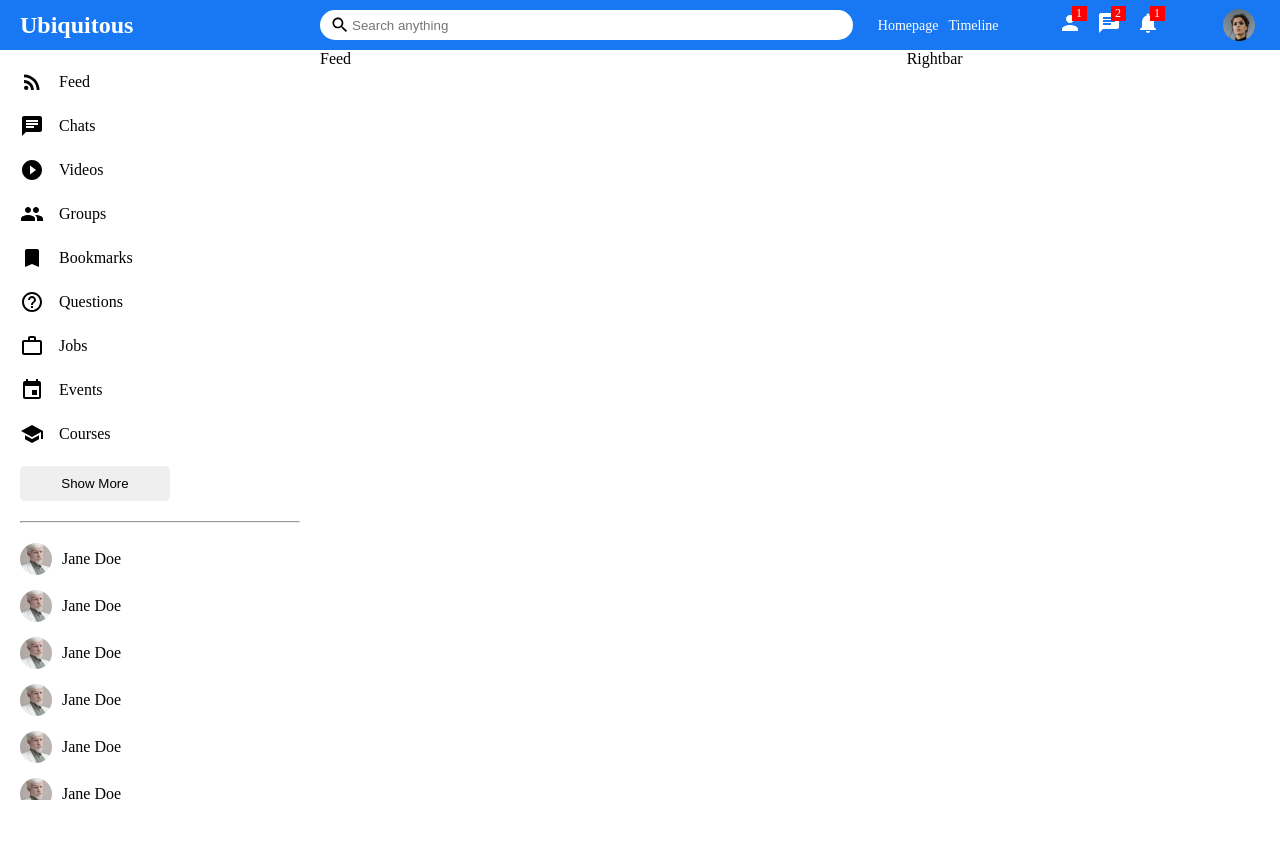
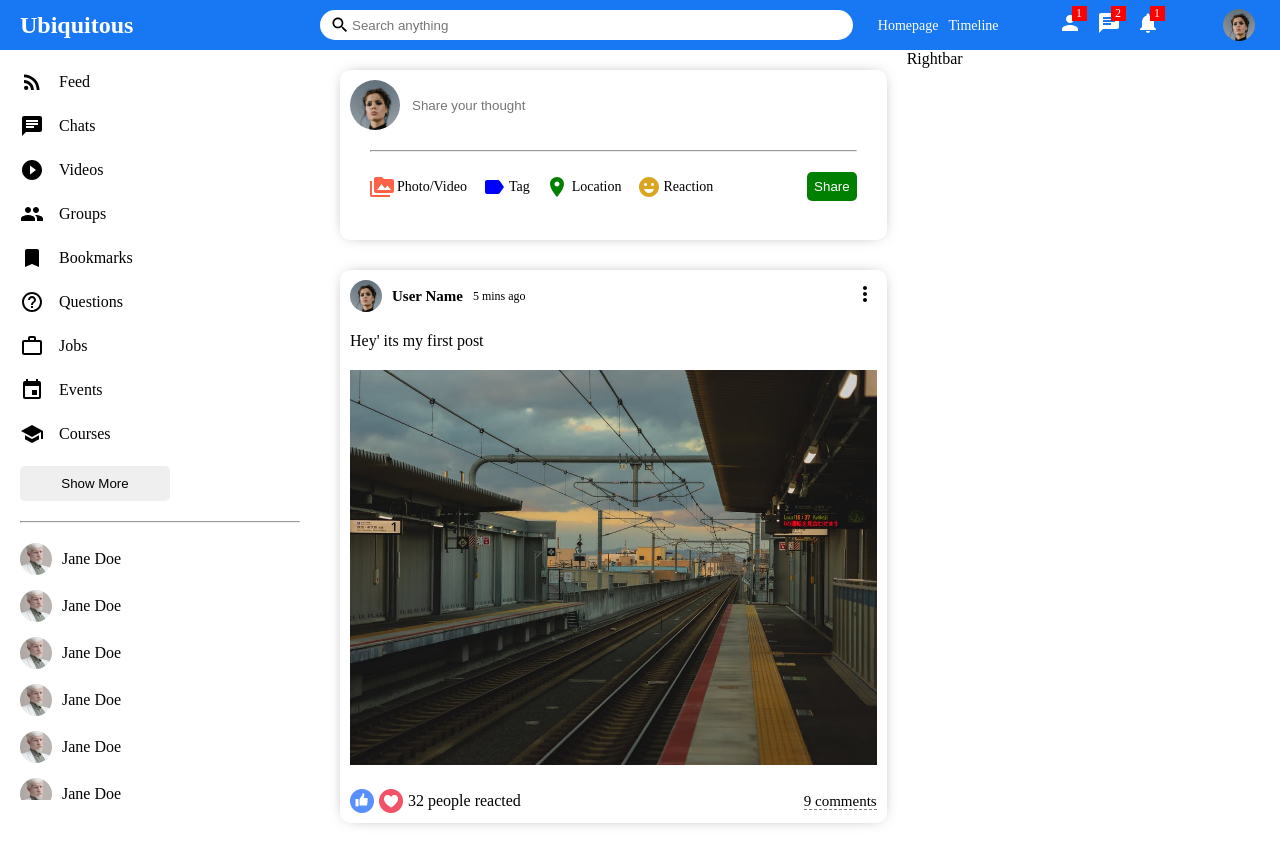
Before and after one commit to ayushnanda21/ubiquitous-client, a React (Create React App) app: page / in a window 1280 px wide. Shown: the top 864 px of the page. Before the commit the page ends 800 px from the top, so only its background shows below. Built offline with nearby package versions, Linux system fonts and the light colour scheme.

Commit message:
feed components --external comp calling inc

```diff
--- a/public/index.html
+++ b/public/index.html
@@ -8,7 +8,7 @@
       content="Web site created using create-react-app"
     />
     <!--Font family added-->
-    <link href="https://fonts.googleapis.com/css2?family=Roboto:ital,wght@0,100;0,300;0,400;0,700;1,500;1,700&display=swap" rel="stylesheet">
+    <link href="https://fonts.googleapis.com/css2?family=Roboto:ital,wght@0,100;0,300;0,400;0,500;0,700;1,500;1,700&display=swap" rel="stylesheet">
     <link rel="stylesheet" href="style.css">
     <title>Ubiquitous App</title>
   </head>
--- a/src/components/feed/Feed.jsx
+++ b/src/components/feed/Feed.jsx
@@ -1,10 +1,15 @@
 import React from 'react'
 import "./feed.css"
+import Share from "../share/Share"
+import Post from "../post/Post"
 
 export default function Feed() {
   return (
     <div className='feed'>
-      Feed
+      <div className="feedWrapper">
+        <Share />
+        <Post />
+      </div>
     </div>
   )
 }
--- a/src/components/feed/feed.css
+++ b/src/components/feed/feed.css
@@ -1,3 +1,7 @@
 .feed{
     flex: 5.5;
 }
+
+.feedWrapper{
+    padding: 20px;
+}
--- /dev/null
+++ b/src/components/post/Post.jsx
@@ -0,0 +1,39 @@
+import React from 'react'
+import "./post.css"
+import { MoreVert } from "@mui/icons-material"
+
+export default function Post() {
+  return (
+    <div className="post">
+        <div className="postWrapper">
+
+            <div className="postTop">
+                <div className="postTopLeft">
+                    <img src="/assets/person/1.jpeg" alt="Null" className="postProfileImg" />
+                    <span className="postUsername">User Name</span>
+                    <span className="postDate">5 mins ago </span>
+                </div>
+                <div className="postTopRight">
+                    <MoreVert />
+                </div>
+            </div>
+
+            <div className="postCenter">
+                <span className="postText">Hey' its my first post</span>
+                <img src="assets/post/1.jpeg" alt="Not found" className="postImg" />
+            </div>
+
+            <div className="postBottom">
+                <div className="postBottomLeft">
+                    <img src="/assets/like.png" alt="Null" className="likeIcon" />
+                    <img src="/assets/heart.png" alt="Null" className="likeIcon" />
+                    <span className="postLikeCounter">32 people reacted </span>
+                </div>
+                <div className="postBottomRight">
+                    <span className="postCommentText">9 comments</span>
+                </div>
+            </div>
+        </div>
+    </div>
+  )
+}
--- /dev/null
+++ b/src/components/post/post.css
@@ -0,0 +1,78 @@
+.post{
+    width: 100%;
+    border-radius: 10px;
+    -webkit-box-shadow: 0px 0px 16px -8px rgba(0,0,0,0.68);
+    box-shadow: 0px 0px 16px -8px rgba(0,0,0,0.68);
+    margin: 30px 0;
+}
+
+.postWrapper{
+    padding: 10px;
+}
+
+.postTop{
+    display: flex;
+    align-items: center;
+    justify-content: space-between;
+}
+
+.postTopLeft{
+    display: flex;
+    align-items: center;
+}
+
+.postProfileImg{
+    width: 32px;
+    height: 32px;
+    border-radius: 50%;
+    object-fit: cover;
+}
+
+.postUsername{
+    font-size: 15px;
+    font-weight: 700;
+    margin: 0 10px;
+}
+
+.postDate{
+    font-size: 12px;
+}
+
+.postCenter{
+    margin: 20px 0;
+}
+
+.postImg{
+    margin-top: 20px;
+    width: 100%;
+    max-height: 500px;
+    object-fit: contain;
+}
+
+.postBottom{
+    display: flex;
+    align-items: center;
+    justify-content: space-between;
+}
+
+.postBottomLeft{
+    display: flex;
+    align-items: center;
+}
+
+.likeIcon{
+    height: 24px;
+    width: 24px;
+    margin-right: 5px;
+    cursor: pointer;
+}
+
+.postCounter{
+    font-size: 15px;
+}
+
+.postCommentText{
+    cursor: pointer;
+    border-bottom: 1px dashed gray;
+    font-size: 15px;
+}
--- /dev/null
+++ b/src/components/share/Share.jsx
@@ -0,0 +1,42 @@
+import React from 'react'
+import "./share.css"
+import { PermMedia , Label, Room , EmojiEmotions} from "@mui/icons-material"
+
+export default function Share() {
+  return (
+    <div className="share">
+        <div className="shareWrapper">
+
+            <div className="shareTop">
+                <img src="/assets/person/1.jpeg" alt="Null" className="shareProfileImg" />
+                <input placeholder='Share your thought' className="shareInput" />
+            </div>
+
+            <hr className="shareHr" />
+
+            <div className="shareBottom">
+                <div className="shareOptions">
+                    <div className="shareOption">
+                        <PermMedia htmlColor='tomato' className="shareIcon" />
+                        <span className='shareOptionText'>Photo/Video </span>
+                    </div>
+                    <div className="shareOption">
+                        <Label htmlColor='blue' className="shareIcon" />
+                        <span className='shareOptionText'>Tag</span>
+                    </div>
+                    <div className="shareOption">
+                        <Room htmlColor="green" className="shareIcon" />
+                        <span className='shareOptionText'>Location</span>
+                    </div>
+                    <div className="shareOption">
+                        <EmojiEmotions htmlColor="goldenrod" className="shareIcon" />
+                        <span className='shareOptionText'>Reaction</span>
+                    </div>
+                </div>
+
+                <button className="shareButton">Share</button>
+            </div>
+        </div>
+    </div>
+  )
+}
--- /dev/null
+++ b/src/components/share/share.css
@@ -0,0 +1,78 @@
+.share{
+    width: 100%;
+    height: 170px;
+    border-radius: 10px ;
+    -webkit-box-shadow: 0px 0px 16px -8px rgba(0,0,0,0.68);
+    box-shadow: 0px 0px 16px -8px rgba(0,0,0,0.68);
+
+}
+
+.shareWrapper{
+    padding: 10px;
+}
+
+.shareTop{
+    display: flex;
+    align-items: center;
+}
+
+.shareProfileImg{
+    width: 50px;
+    height: 50px;
+    border-radius: 50%;
+    object-fit: cover;
+    margin-right: 10px;
+}
+
+.shareInput{
+    border: none;
+    width: 80%;
+}
+
+.shareInput:focus{
+    outline: none;
+}
+
+.shareHr{
+    margin: 20px;
+}
+
+.shareBottom{
+    display: flex;
+    align-items: center;
+    justify-content: space-between;
+}
+
+.shareOptions{
+    display: flex;
+    margin-left: 20px;
+}
+
+.shareOption{
+    display: flex;
+    align-items: center;
+    margin-right: 15px;
+    cursor: pointer;
+}
+
+.shareIcon{
+    font-size: 18px;
+    margin-right: 3px;
+}
+
+.shareOptionText{
+    font-size: 14px;
+    font-weight: 500;
+}
+
+.shareButton{
+    border: none;
+    padding: 7px;
+    border-radius: 5px;
+    background-color: green;
+    font-weight: 500;
+    margin-right: 20px;
+    cursor: pointer;
+    color: white;
+
+}
```
